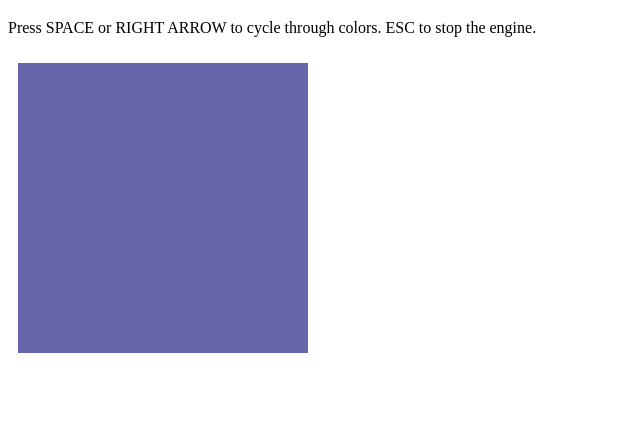
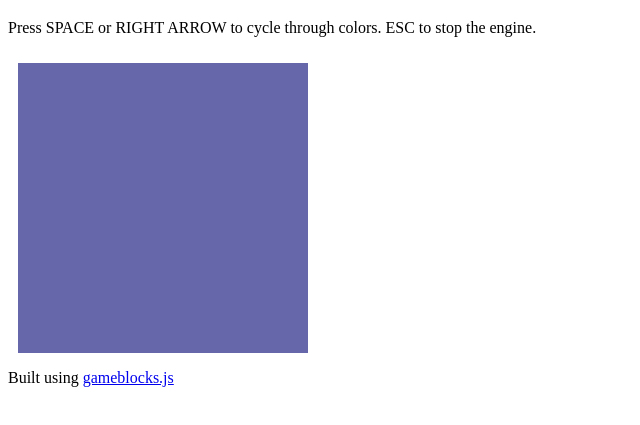
Before and after one commit to shazow/gameblocks.js, a plain HTML site: page examples/simple/index.html in a window 1280 px wide. Shown: the part 61-486 px from the top of the page, without its empty margins (0-640 px from the left). Drawn offline with Linux system fonts and the light colour scheme.

Commit message:
example footer

```diff
--- a/examples/simple/index.html
+++ b/examples/simple/index.html
@@ -11,6 +11,7 @@
 <h1>Simple</h1>
 <p>Press SPACE or RIGHT ARROW to cycle through colors. ESC to stop the engine.</p>
 <div id="container"></div>
+<p>Built using <a href="https://github.com/shazow/gameblocks.js">gameblocks.js</a></p>
 
 <script src="../../externs/Class.js"></script>
 <script src="../../externs/unstdlib.js"></script>
```
